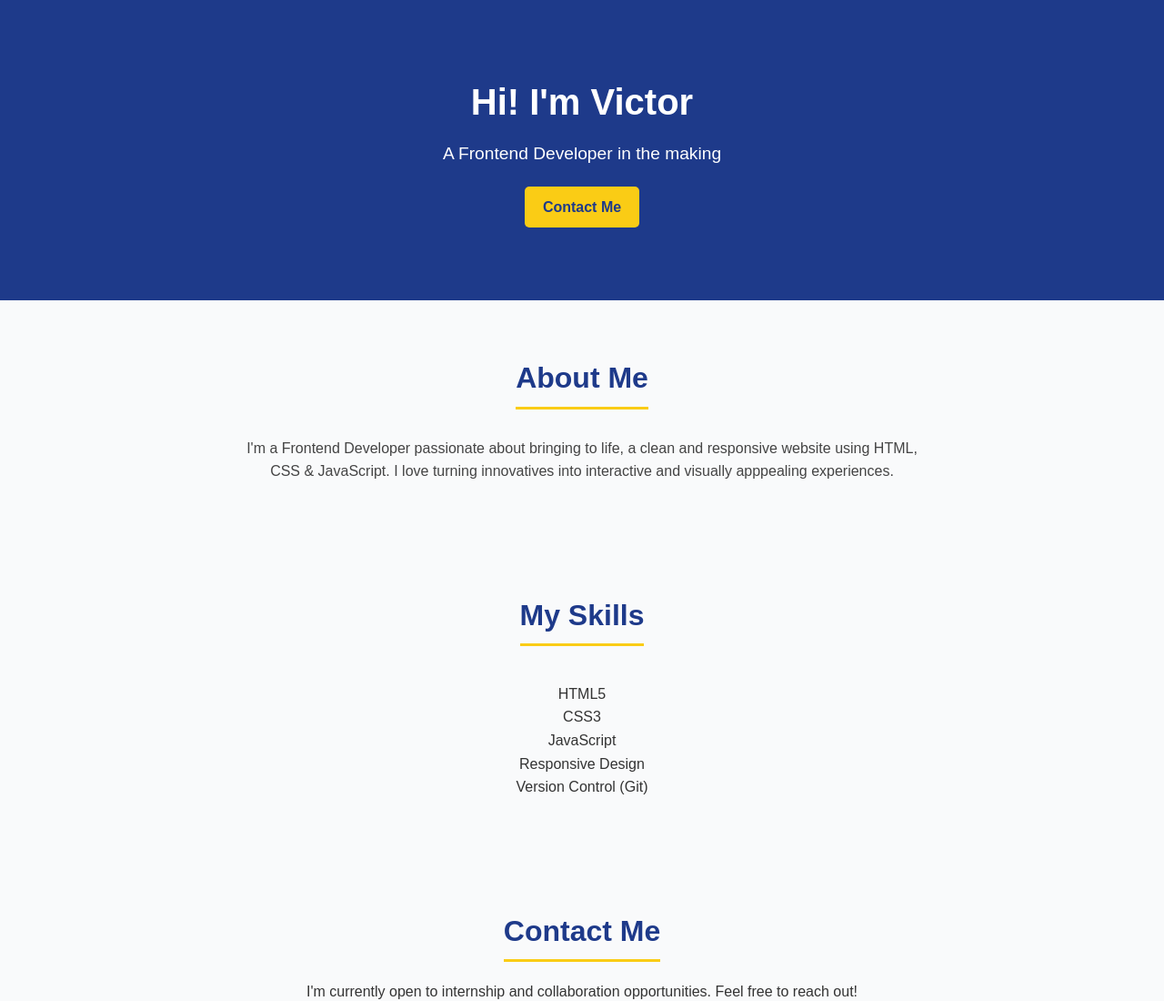
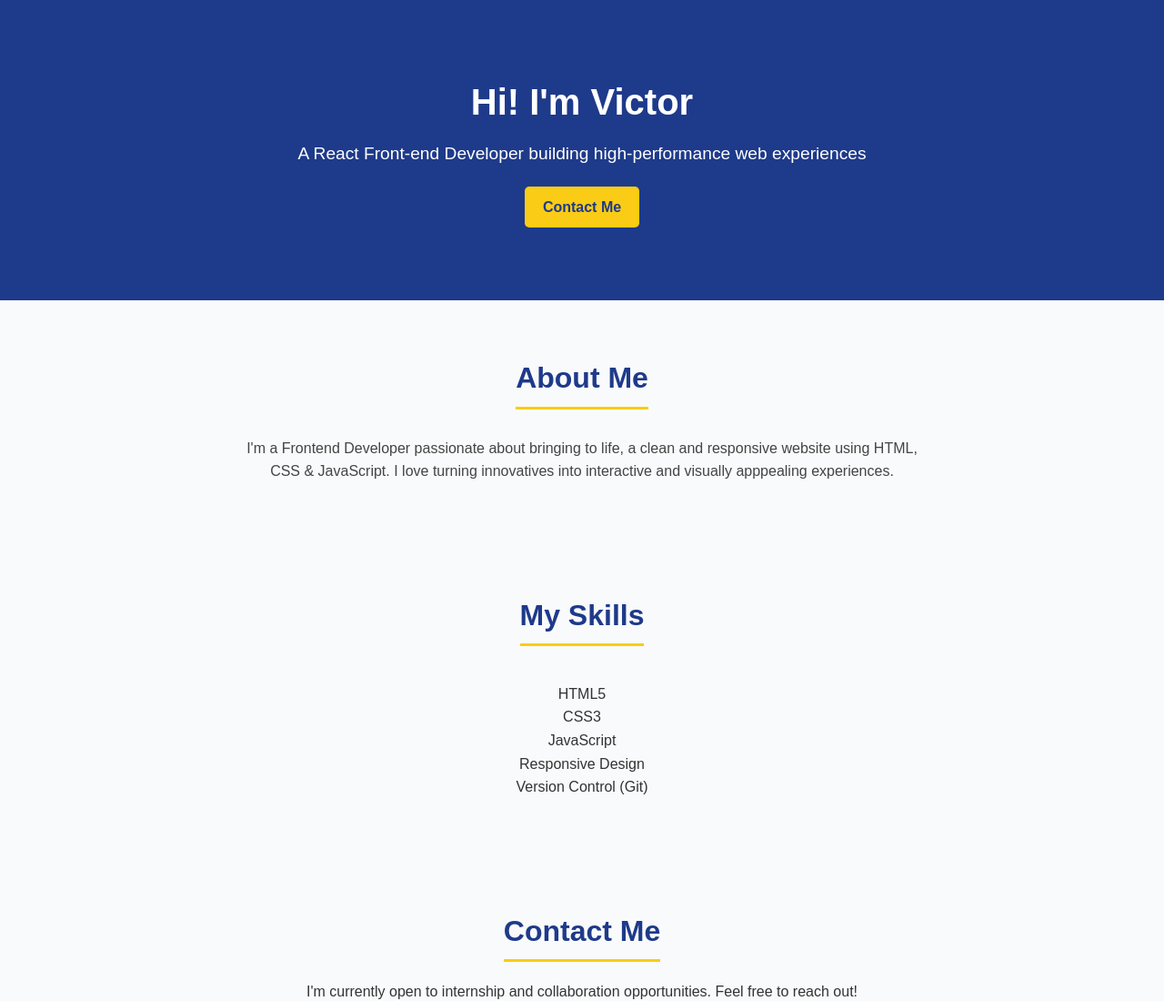
Before and after one commit to akinbodevictor02/My-portfolio-website, a plain HTML site: page My porfolio website/index.html in a window 1280 px wide. Shown: the top 1100 px of the page at 91% size. Drawn offline with Linux system fonts and the light colour scheme.

Commit message:
Quick update to portfolio

```diff
--- a/My porfolio website/index.html
+++ b/My porfolio website/index.html
@@ -9,7 +9,7 @@
 
 <header>
     <h1>Hi! I'm Victor</h1>
-    <p>A Frontend Developer in the making</p>
+    <p>A React Front-end Developer building  high-performance web experiences </p>
     <a href="#contact" class ="btn">Contact Me</a>
 </header>
 
```
